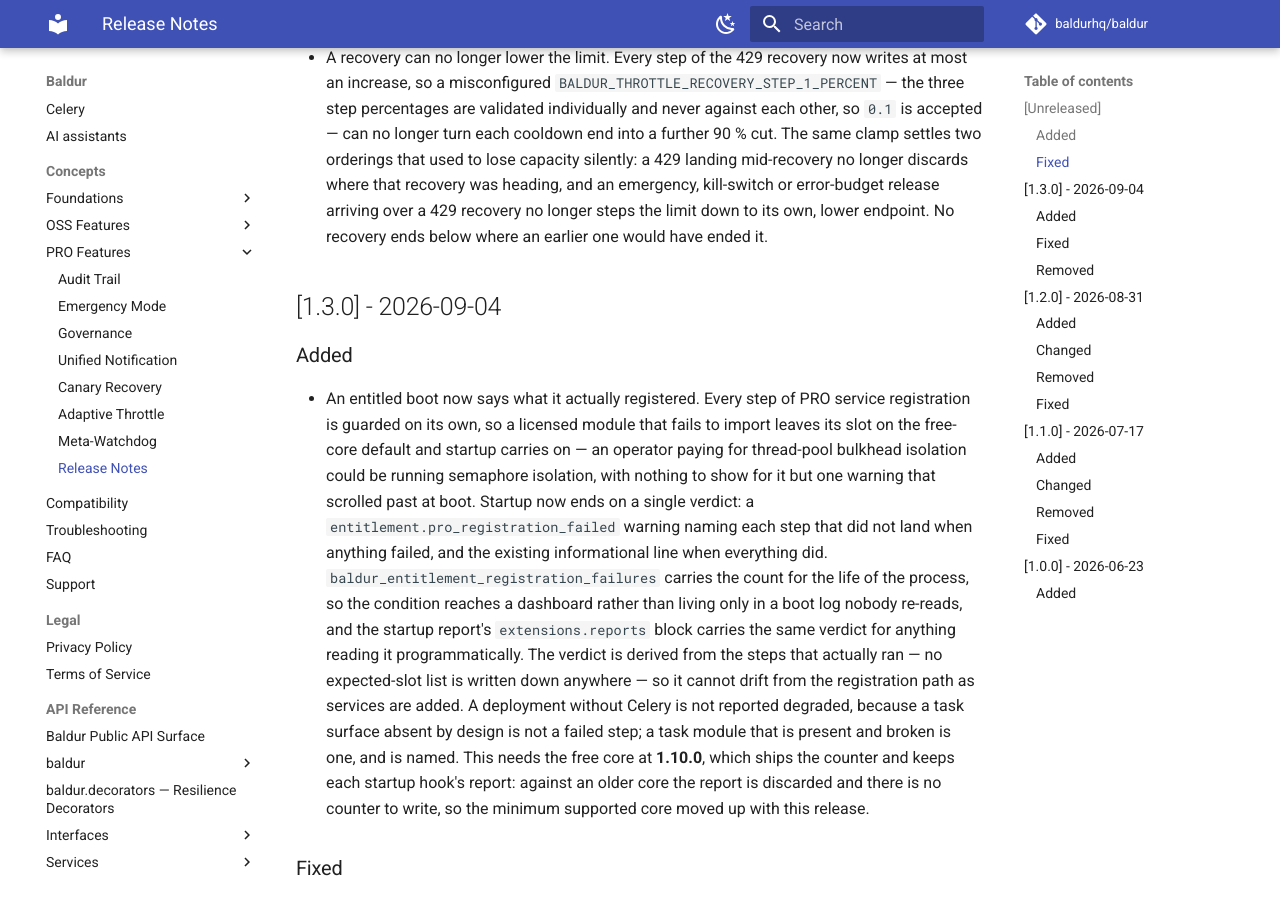
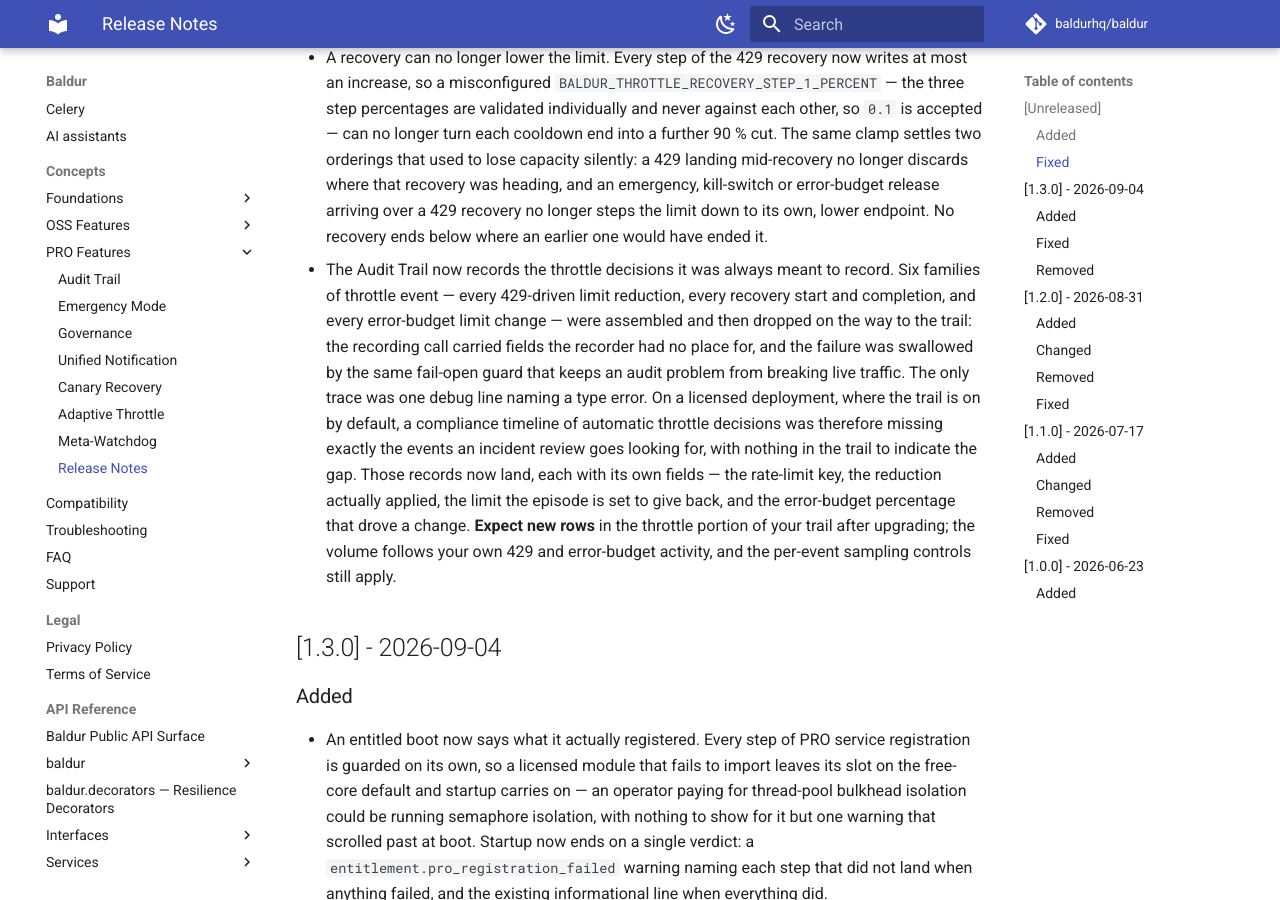
Before and after one commit to baldurhq/baldur, an MkDocs documentation site: the page built from docs/concepts/pro/release-notes.md, in a window 1280 px wide and 900 px high, scrolled down 1593 px. Built offline with MkDocs 1.6.1 and Material for MkDocs 9.7.7, drawn with Linux system fonts in a browser that asks for light colours; comment, search, counter and statistics services are not loaded.

Commit message:
docs(release-notes): the throttle's audit records reach the trail
Six families of throttle audit event were built and then dropped before
reaching the trail, and the fail-open guard that protects live traffic from
audit problems hid it behind a debug line. On a licensed deployment the trail
is on by default, so a compliance timeline was missing every 429 reduction,
every recovery start and completion, and every error-budget limit change.

Operator-visible consequence worth stating before upgrade: those rows start
appearing, at a volume set by the deployment's own 429 and error-budget
activity.

```diff
--- a/docs/concepts/pro/release-notes.md
+++ b/docs/concepts/pro/release-notes.md
@@ -18,6 +18,7 @@
 - The 429 kill switch now covers the whole 429 path. With `BALDUR_RATE_LIMIT_THROTTLE_INTEGRATION_ENABLED=false` the handler that reduces the limit stopped, but the handler that *recovers* it did not check anything — so the first cooldown end still moved the limit to 80 % of its configured start, a fifth of your outbound throughput given away on a throttle nothing had reduced. What the code called a recovery was, on an untouched limit, a reduction. The recovery now runs only where this instance actually took something, so the switch means what it says: with it off, no 429-driven path touches the limit at all. On an instance that *is* reduced, an operator flipping the switch mid-episode still gets the reduction back at the cooldown end, unchanged.
 - Consecutive 429s from the same provider now compound. Each cooldown end restored the limit to 80 % of the configured start rather than to what that 429 episode had taken, so a three-in-a-row storm ended no lower than a single 429 at the steepest ratio would have put it — the escalating `REDUCTION_RATIO_1/2/3` ladder had no cumulative effect on any service whose cooldowns expire between retries, which is the ordinary shape. Each episode now records its own take-point and gives back exactly that, so a storm backs you off further each time as configured. **Expect a lower steady-state limit during a sustained storm** than previous releases produced; the gradient walks it back up as response times recover.
 - A recovery can no longer lower the limit. Every step of the 429 recovery now writes at most an increase, so a misconfigured `BALDUR_THROTTLE_RECOVERY_STEP_1_PERCENT` — the three step percentages are validated individually and never against each other, so `0.1` is accepted — can no longer turn each cooldown end into a further 90 % cut. The same clamp settles two orderings that used to lose capacity silently: a 429 landing mid-recovery no longer discards where that recovery was heading, and an emergency, kill-switch or error-budget release arriving over a 429 recovery no longer steps the limit down to its own, lower endpoint. No recovery ends below where an earlier one would have ended it.
+- The Audit Trail now records the throttle decisions it was always meant to record. Six families of throttle event — every 429-driven limit reduction, every recovery start and completion, and every error-budget limit change — were assembled and then dropped on the way to the trail: the recording call carried fields the recorder had no place for, and the failure was swallowed by the same fail-open guard that keeps an audit problem from breaking live traffic. The only trace was one debug line naming a type error. On a licensed deployment, where the trail is on by default, a compliance timeline of automatic throttle decisions was therefore missing exactly the events an incident review goes looking for, with nothing in the trail to indicate the gap. Those records now land, each with its own fields — the rate-limit key, the reduction actually applied, the limit the episode is set to give back, and the error-budget percentage that drove a change. **Expect new rows** in the throttle portion of your trail after upgrading; the volume follows your own 429 and error-budget activity, and the per-event sampling controls still apply.
 
 ## [1.3.0] - 2026-09-04
 
```
